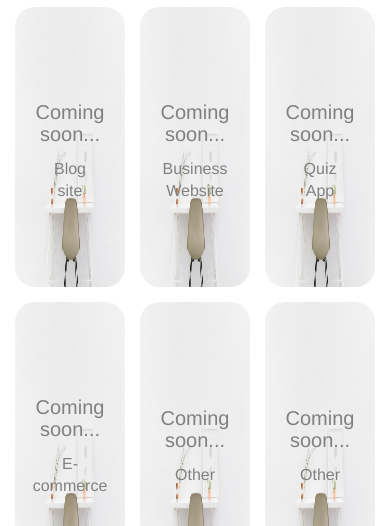
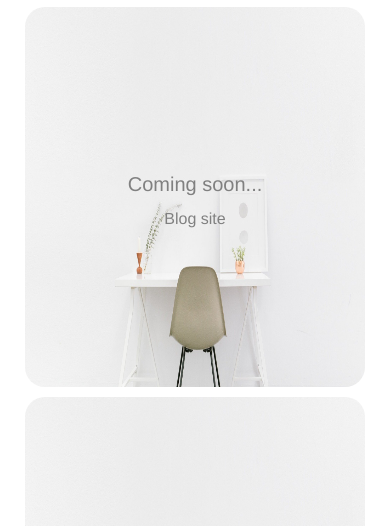
Before and after one commit to samuelgiftedhands/myportfolio, a plain HTML site: page projects.html in a window 390 px wide. Shown: the part 574-1100 px from the top of the page. Drawn offline with nearby package versions, Linux system fonts and the light colour scheme.

Commit message:
latest changes

```diff
--- a/css/project.css
+++ b/css/project.css
@@ -46,13 +46,14 @@ body{
     margin-bottom: 4rem;
 }
 .portfolio-container{
-    display: grid;
+    display: block;
     grid-template-columns: repeat(3, 1fr);
     align-items: center;
     gap: 1.5rem;
 }
 .portfolio-container .portfolio-box {
     position: relative;
+    margin: 10px;
     border-radius: 2rem;
     box-shadow: 0 0 1rem var(--bg-color);
     overflow: hidden;
@@ -60,7 +61,7 @@ body{
 }
 .portfolio-box img{
     width: 100%;
-    height: 280px;
+    height: 500px;
     transition: .5s ease;
 }
 .portfolio-box:hover img{
@@ -200,4 +201,9 @@ body{
     .jumbotron a{
     margin-left: 5px;
 }
+.portfolio-box img{
+    width: 100%;
+    height: 380px;
+    transition: .5s ease;
 }
+}
```
Also changed, not shown: index.html (+1 -1 lines).
